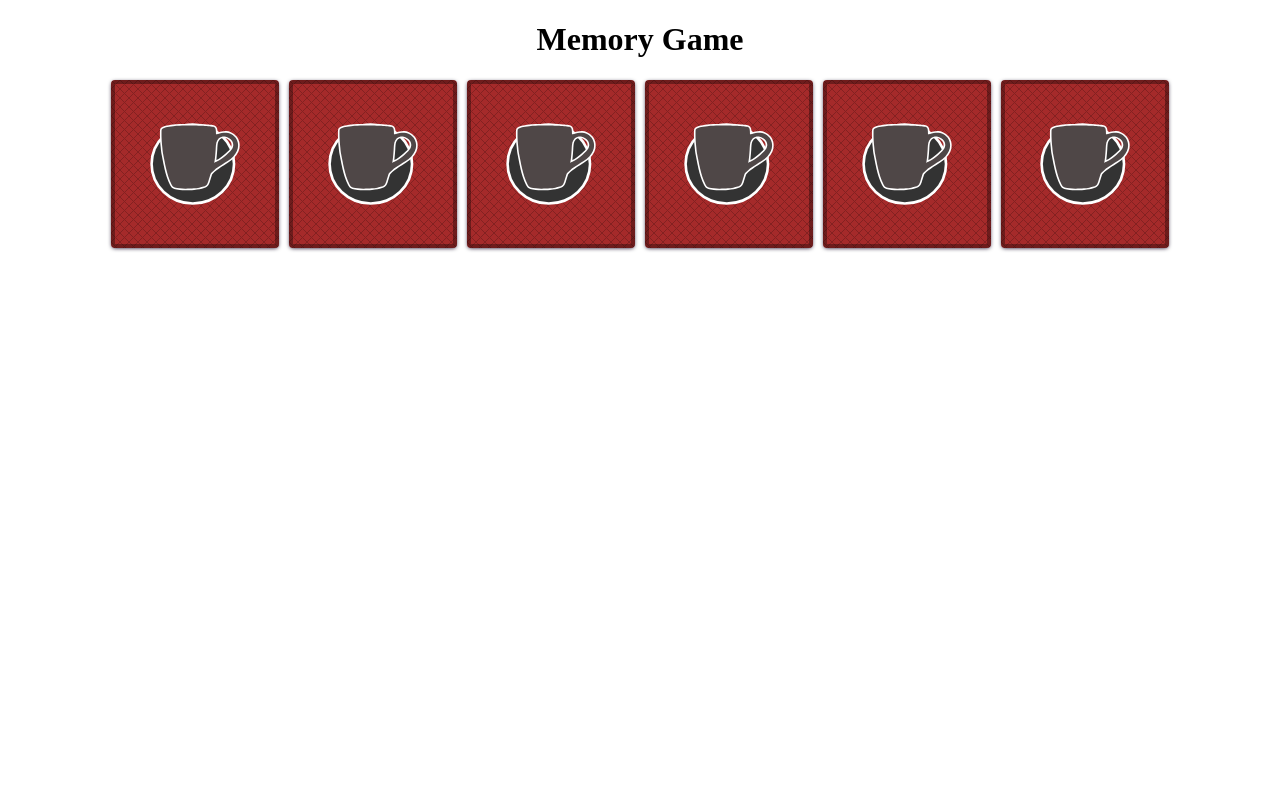
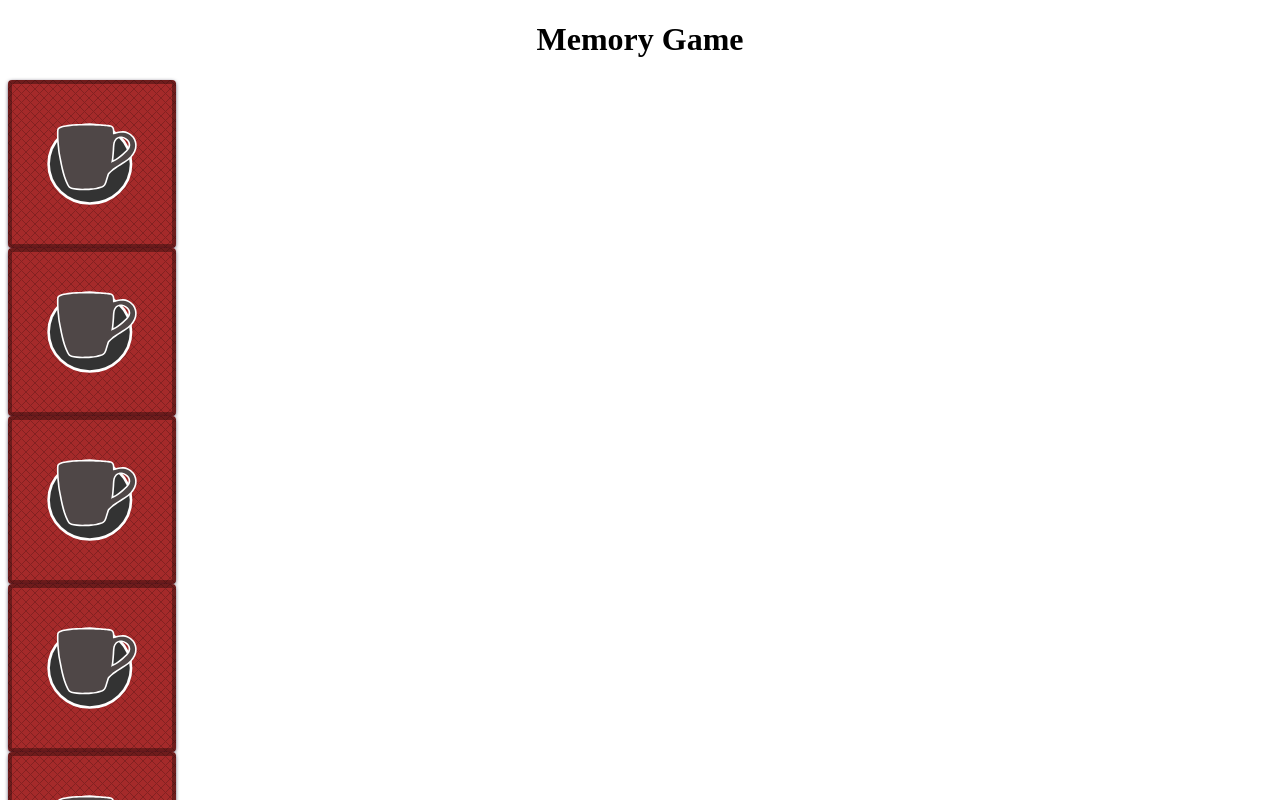
Before and after one commit to Pliavi/Memory-Game, a React (Create React App) app: page / in a window 1280 px wide. Shown: the top 800 px of the page. Built offline with nearby package versions, Linux system fonts and the light colour scheme.

Commit message:
putting board class to Board.css

```diff
--- a/src/App.css
+++ b/src/App.css
@@ -1,14 +1,3 @@
-.board {
-  display: grid;
-  width: 90%;
-  justify-content: center;
-  margin: auto;
-  grid-template-columns: repeat(auto-fill, 168px);
-  gap: 10px;
-  perspective: 1000px;
-  user-select: none;
-}
-
 .title {
   text-align: center;
 }
--- /dev/null
+++ b/src/components/Board/Board.css
@@ -0,0 +1,19 @@
+.board {
+  display: grid;
+  width: 90%;
+  justify-content: center;
+  margin: auto;
+  grid-template-columns: repeat(4, 168px);
+  gap: 10px;
+  perspective: 1000px;
+  user-select: none;
+}
+
+.won{
+  display: none;
+  text-align: center;
+}
+
+.--show {
+  display: block;
+}
```
